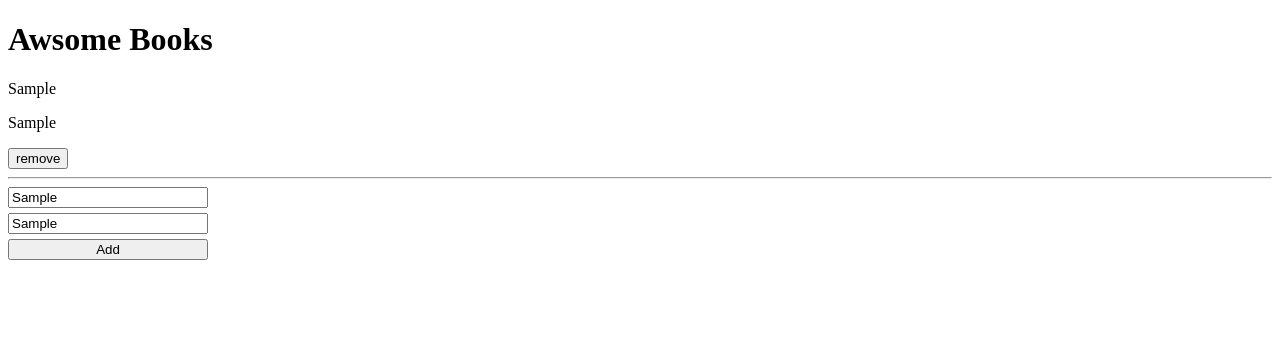
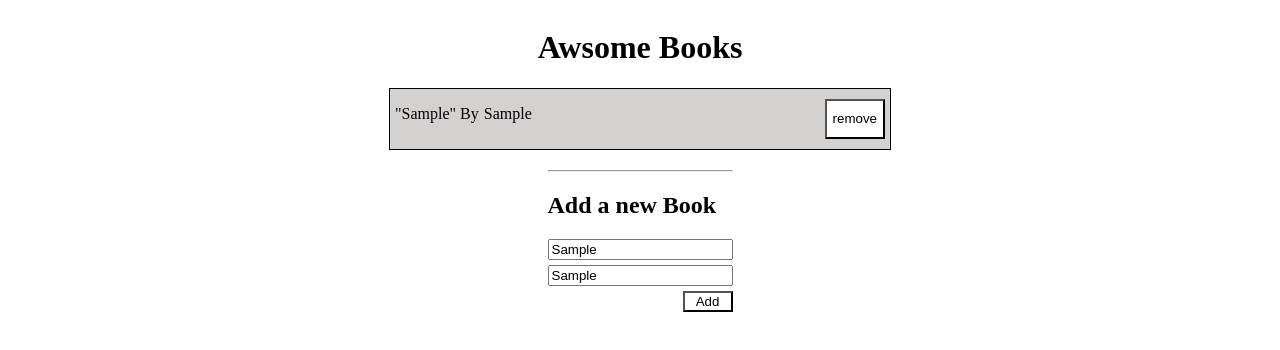
Before and after one commit to hammaazarok/awsome-books, a plain HTML site: page index.html in a window 1280 px wide. Both pictures are taken after typing "Sample", "Sample" into the empty fields and a click on the button "Add". Drawn offline with Linux system fonts and the light colour scheme.

Commit message:
refactoring html and css

```diff
--- a/index.html
+++ b/index.html
@@ -9,10 +9,12 @@
 </head>
 <body>
    <h1>Awsome Books</h1>
-  <div id="books-container">
+  <div id="books-container" class="books-container">
   </div>
 
   <div>
+    <hr>
+    <h2>Add a new Book</h2>
     <form class="add-form" action="#">
         <input id="title" type="text" name="title" placeholder="Title">
         <input id="author" type="text" name="author" placeholder="Author">
--- a/main.js
+++ b/main.js
@@ -1,26 +1,27 @@
 class StorageAvailable {
-  constructor (type) {
-    this.type = type
+  constructor(type) {
+    this.type = type;
+    this.storage = window[this.type];
   }
 
   try() {
-    let storage;
-    storage = window[this.type];
     const x = '__storage_test__';
-    storage.setItem(x, x);
-    storage.removeItem(x);
+    this.storage.setItem(x, x);
+    this.storage.removeItem(x);
     return true;
-  } catch (e) {
+  }
+
+  catch(e) {
     return e instanceof DOMException && (
       e.code === 22
 
-              || e.code === 1014
+      || e.code === 1014
 
-              || e.name === 'QuotaExceededError'
+      || e.name === 'QuotaExceededError'
 
-              || e.name === 'NS_ERROR_DOM_QUOTA_REACHED')
+      || e.name === 'NS_ERROR_DOM_QUOTA_REACHED')
 
-              && (storage && storage.length !== 0);
+      && (this.storage && this.storage.length !== 0);
   }
 }
 const addButton = document.querySelector('.add-btn');
@@ -30,18 +31,21 @@ const booksContainer = document.getElementById('books-container');
 let removeButtons = Array.from(document.querySelectorAll('.remove-btn'));
 
 class AwesomeBooks {
-  constructor(books, dataFromStorage) {
-    this.books = []
-    this.dataFromStorage = []
+  constructor() {
+    this.books = [];
+    this.dataFromStorage = [];
   }
 
-  addBooktoHTML(title, author) {
+  addBooktoHTML(title, author, id) {
     const bookHTML = document.createElement('div');
+    bookHTML.classList.add('book');
+    if (id % 2 === 0) {
+      bookHTML.classList.add('gray');
+    }
     bookHTML.innerHTML = `
-          <p class="title">${title}</p>
+          <p class="title">"${title}" By</p>
           <p class="author">${author}</p>
           <button class="remove-btn">remove</button>
-          <hr>
       `;
     booksContainer.appendChild(bookHTML);
   }
@@ -59,25 +63,25 @@ class AwesomeBooks {
   }
 }
 
-let awesomeBooks = new AwesomeBooks()
+const awesomeBooks = new AwesomeBooks();
 
 if (new StorageAvailable('localStorage')) {
   awesomeBooks.dataFromStorage = JSON.parse(localStorage.getItem('BooksDataItem'));
 
-  if ( awesomeBooks.dataFromStorage !== null) {
-    awesomeBooks.books =  awesomeBooks.dataFromStorage;
-    awesomeBooks.dataFromStorage.forEach((book) => {
-     awesomeBooks.addBooktoHTML(book.title, book.author);
-     awesomeBooks.removeBookFromHTML();
+  if (awesomeBooks.dataFromStorage !== null) {
+    awesomeBooks.books = awesomeBooks.dataFromStorage;
+    awesomeBooks.dataFromStorage.forEach((book, index) => {
+      awesomeBooks.addBooktoHTML(book.title, book.author, index);
+      awesomeBooks.removeBookFromHTML();
     });
   }
 } else {
-   awesomeBooks.dataFromStorage = [];
-   awesomeBooks.books =  awesomeBooks.dataFromStorage;
+  awesomeBooks.dataFromStorage = [];
+  awesomeBooks.books = awesomeBooks.dataFromStorage;
 }
 
 class Book {
-  constructor (title,author) {
+  constructor(title, author) {
     this.title = title;
     this.author = author;
   }
@@ -89,8 +93,8 @@ addButton.addEventListener('click', () => {
   if (titleInputValue !== '' && authorInputValue !== '') {
     const newBook = new Book(titleInputValue, authorInputValue);
     awesomeBooks.books.push(newBook);
-
-    awesomeBooks.addBooktoHTML(titleInputValue, authorInputValue);
+    const index = awesomeBooks.books.length - 1;
+    awesomeBooks.addBooktoHTML(titleInputValue, authorInputValue, index);
     localStorage.setItem('BooksDataItem', JSON.stringify(awesomeBooks.books));
     awesomeBooks.removeBookFromHTML();
   }
--- a/style.css
+++ b/style.css
@@ -1,3 +1,45 @@
+body {
+  display: flex;
+  flex-direction: column;
+  justify-content: center;
+  align-items: center;
+}
+
+.books-container {
+  display: flex;
+  flex-direction: column;
+  border: 1px solid #000;
+  width: 500px;
+  max-width: 500px;
+  margin-bottom: 12px;
+}
+
+.book {
+  display: flex;
+  padding: 0 5px;
+}
+
+.author {
+  margin-right: auto;
+  margin-left: 5px;
+}
+
+.gray {
+  background-color: #d4d1d1;
+}
+
+.remove-btn {
+  height: 40px;
+  margin: 10px 0;
+  background-color: #fff;
+}
+
+.add-btn {
+  width: 50px;
+  margin-left: auto;
+  background-color: #fff;
+}
+
 .add-form {
   display: flex;
   flex-direction: column;
```
Also changed, not shown: .eslintrc.json.
